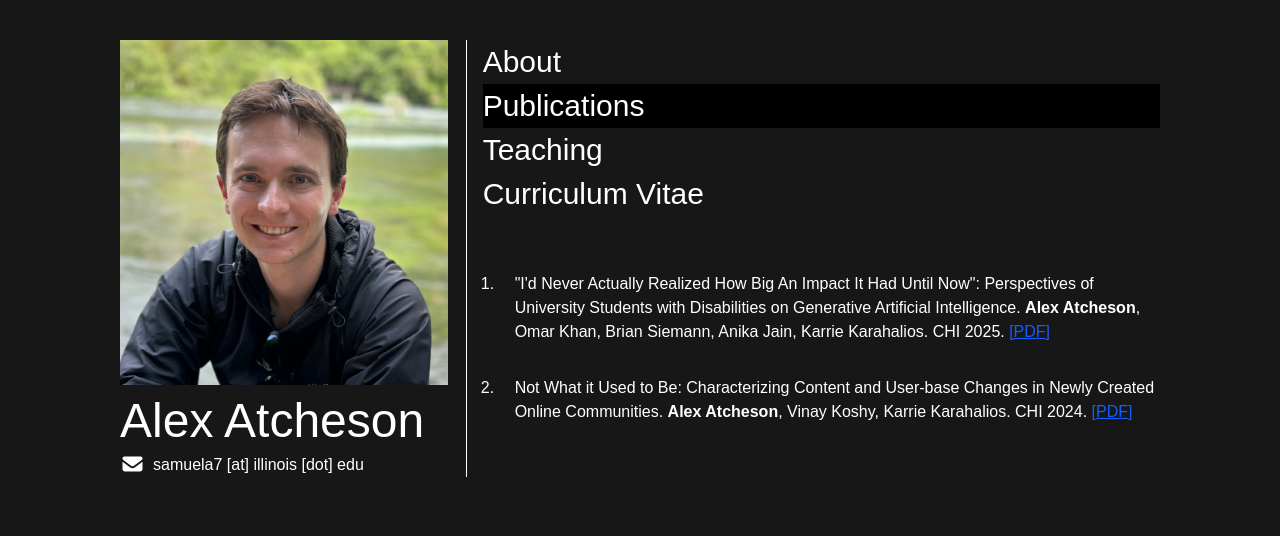
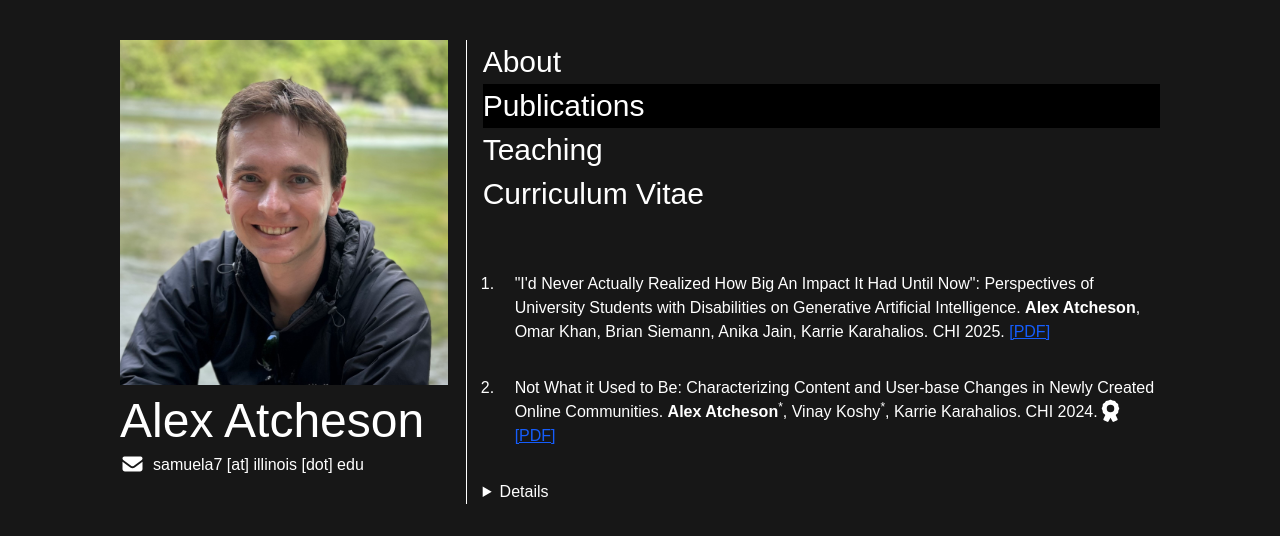
Before and after one commit to saatcheson/saatcheson.github.io, a Next.js app: page / in a window 1280 px wide. Both pictures are taken after a click on the button "Publications". Shown: the top 536 px of the page. Built offline with nearby package versions, Linux system fonts and the light colour scheme.

Commit message:
updated publication info

```diff
--- a/src/app/components/publications.js
+++ b/src/app/components/publications.js
@@ -1,20 +1,29 @@
 import React from "react";
 import publications from "../data/publications";
+import { FontAwesomeIcon } from "@fortawesome/react-fontawesome";
+import { faAward, faTrophy } from "@fortawesome/free-solid-svg-icons";
 
 export default function Publications() {
 
     function formatAuthors({ publication }) {
         return publication.authors.map((author, index) => {
-            const formatted = index === publication.position ? (
-                <span key={index} className="font-bold">
-                {author}
-                </span>
+            const formattedBold = index === publication.position ? (
+                <span key={index} className="font-bold">{author}</span>
             ) : (
                 author
             );
 
+            const formatted = publication.equal.includes(author) ? (
+                <>
+                    {formattedBold}<sup className="text-xs">*</sup>
+                </>
+            ) : (
+                formattedBold
+            )
+
             // add comma except after last
             const separator = index < publication.authors.length - 1 ? ', ' : '';
+
             return (
                 <React.Fragment key={index}>
                     {formatted}
@@ -26,12 +35,43 @@ export default function Publications() {
 
 
     return (
+        <>
             <ol className="list-decimal pl-4">
             {publications.map((publication, index) => (
                 <li key={index} className="mb-8 pl-4">
-                {publication.title}. {formatAuthors({publication})}. {publication.conference} {publication.year}. <a className="text-blue-600 hover:text-blue-800 underline" href={publication.link}>[PDF]</a>
+                    {publication.title}. {formatAuthors({publication})}. {publication.conference} {publication.year}.
+                    {publication.award === "medal" && (
+                        <FontAwesomeIcon
+                            icon={faAward}
+                            size="lg"
+                            aria-hidden="true"
+                        />)
+                    }
+                    {publication.award === "trophy" && (
+                        <FontAwesomeIcon
+                            icon={faTrophy}
+                            size="lg"
+                            aria-hidden="true"
+                        />)
+                    }
+                    {" "}<a className="text-blue-600 hover:text-blue-800 underline" href={publication.link}>[PDF]</a>
                 </li>
             ))}
             </ol>
+            <details>
+                <ul>
+                    <li>
+                        * = Equal contribution
+                    </li>
+                    <li>
+                        <FontAwesomeIcon
+                            icon={faAward}
+                            size="lg"
+                        />
+                        = Best Paper Honorable Mention
+                    </li>
+                </ul>
+            </details>
+        </>
     );
 }
--- a/src/app/data/publications.js
+++ b/src/app/data/publications.js
@@ -3,18 +3,20 @@ const publications = [
         "title": "\"I'd Never Actually Realized How Big An Impact It Had Until Now\": Perspectives of University Students with Disabilities on Generative Artificial Intelligence",
         "authors": ["Alex Atcheson", "Omar Khan", "Brian Siemann", "Anika Jain", "Karrie Karahalios"],
         "position": 0,
+        "equal": [],
         "conference": "CHI",
         "year": "2025",
-        "award": "medal",
+        "award": "",
         "link": "/publications/perspectives-of-university-students-with-disabilities-on-generative-artificial-intelligence.pdf"
     },
     {
         "title": "Not What it Used to Be: Characterizing Content and User-base Changes in Newly Created Online Communities",
         "authors": ["Alex Atcheson", "Vinay Koshy", "Karrie Karahalios"],
         "position": 0,
+        "equal": ["Alex Atcheson", "Vinay Koshy"],
         "conference": "CHI",
         "year": "2024",
-        "award": "",
+        "award": "medal",
         "link": "/publications/not-what-it-used-to-be.pdf"
     }
 ];
```
Lines whose indentation alone changed are shown as unchanged.
